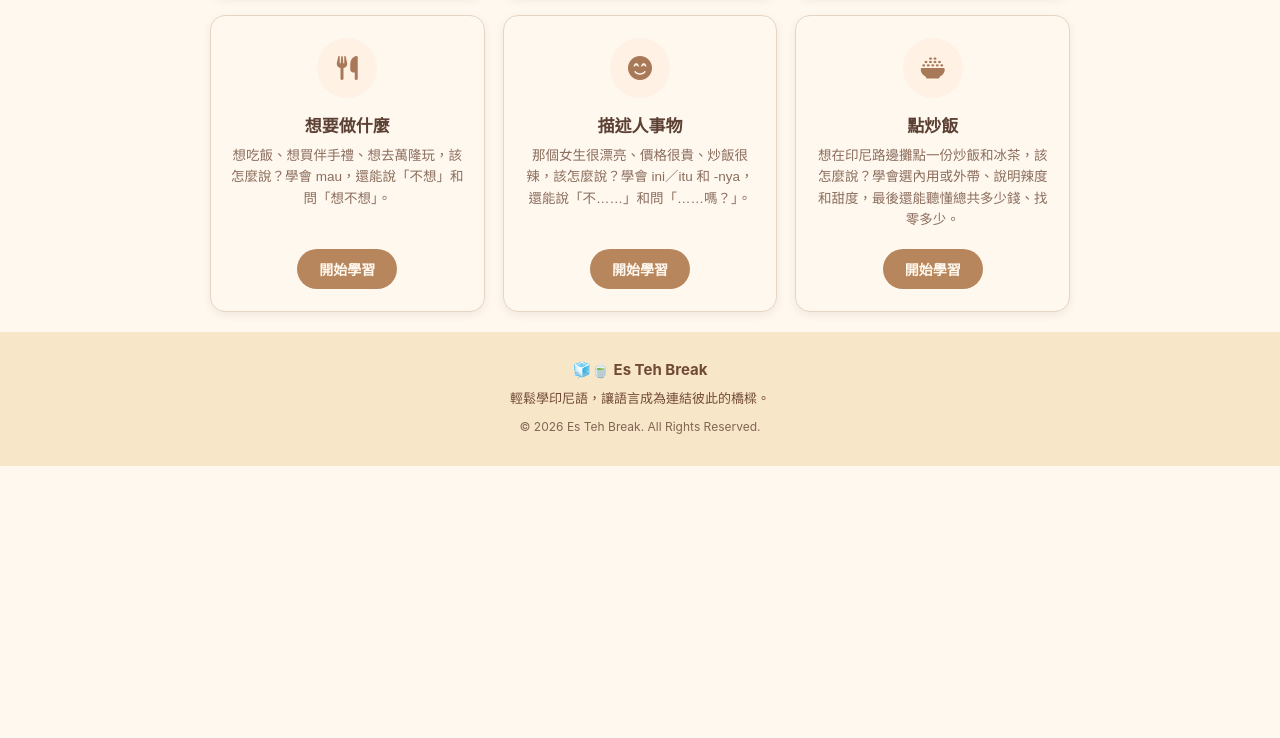
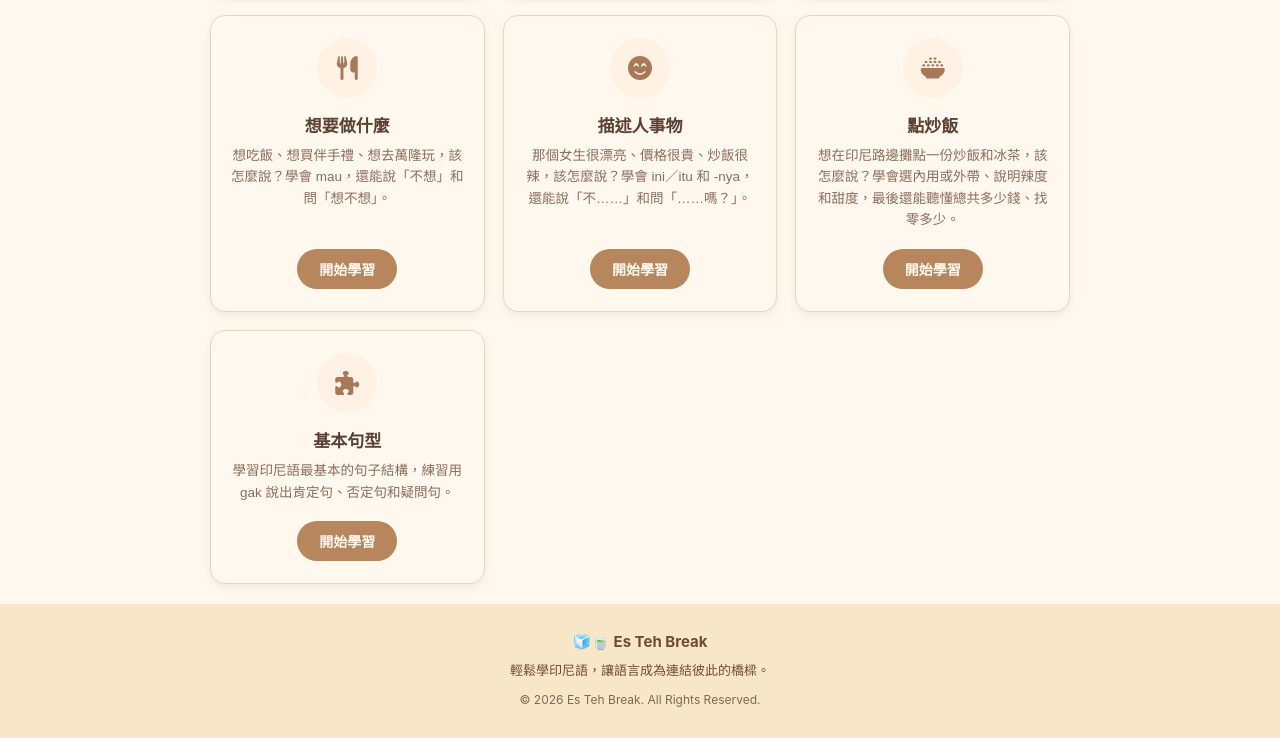
Before and after one commit to nvl0114/Es-Teh-Break, a plain HTML site: page lessons.html in a window 1280 px wide. Shown: the part 843-1581 px from the top of the page. Before the commit the page ends 1309 px from the top, so only its background shows below. Drawn offline with Linux system fonts and the light colour scheme.

Commit message:
Update lessons.html

```diff
--- a/lessons.html
+++ b/lessons.html
@@ -257,6 +257,13 @@
     <a class="course-start-btn" href="lessons/9-nasigoreng.html">開始學習</a>
 </div>
 
+<div class="course-card" data-title="基本句型" data-desc="學習印尼語最基本的句子結構，練習用 gak 說出肯定句、否定句和疑問句">
+    <div class="course-icon"><i class="fa-solid fa-puzzle-piece"></i></div>
+    <div class="course-name">基本句型</div>
+    <div class="course-desc">學習印尼語最基本的句子結構，練習用 gak 說出肯定句、否定句和疑問句。</div>
+    <a class="course-start-btn" href="lessons/10-basic.html">開始學習</a>
+</div>
+
         </div>
 
         <div class="courses-empty" id="courses-empty">
```
